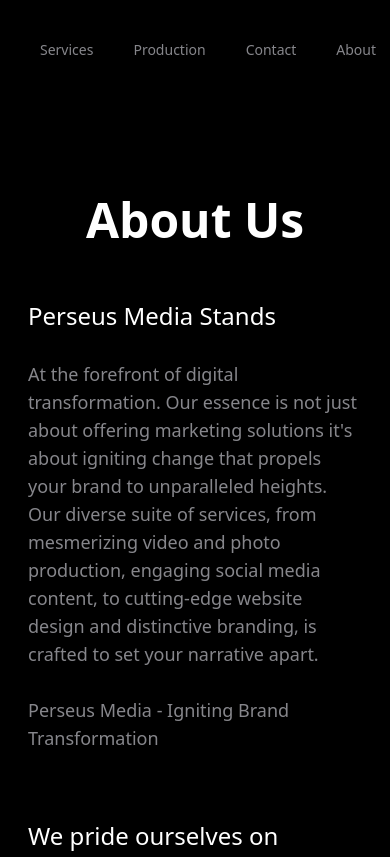
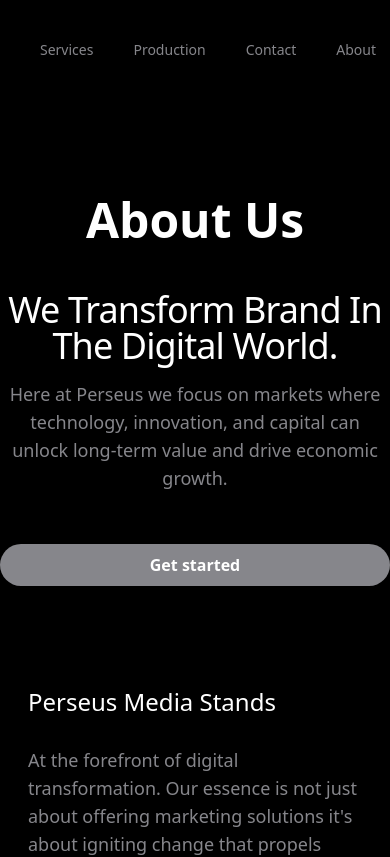
Before and after one commit to aryangh1/perseus-website, a React (Vite) app: page /about in a window 390 px wide. Shown: the top 857 px of the page. Built offline with nearby package versions, Linux system fonts and the light colour scheme.

Commit message:
feature implemented on about section, contact us (textbox area) ui issue fixed on mobile devices. solved some padding issue for better user experience on gallery component on both desktop devices and mobile devices. color of buttons changed.

```diff
--- a/src/App.css
+++ b/src/App.css
@@ -39,7 +39,7 @@
   }
 
   .btn {
-    @apply px-5 py-2 rounded-3xl bg-blue my-5 hover:bg-transparent border border-transparent hover:border hover:text-blue hover:border-blue;
+    @apply px-5 py-2 rounded-3xl bg-gray my-5 hover:bg-transparent border border-transparent hover:border hover:border-gray transition-all duration-500 font-extrabold;
   }
 
   .color-container {
--- a/src/components/AboutSection.jsx
+++ b/src/components/AboutSection.jsx
@@ -2,9 +2,9 @@
 
 const AboutSection = () => {
   return (
-    <div className="mx-auto w-full max-w-7xl px-5 py-12 md:px-10 md:py-16 lg:py-20">
+    <div className="mx-auto w-full max-w-7xl px-5 py-6 md:px-10">
       <div className="flex flex-col gap-5 md:flex-row">
-        <div className="flex flex-col gap-6 md:gap-16 lg:gap-20">
+        <div className="flex flex-col gap-6">
           {aboutSection.map((about) => (
             <div className="p-2 sm:px-2" key={about.id}>
               <h3 className="mb-7 text-2xl font-medium md:text-3xl">
--- a/src/components/Features.jsx
+++ b/src/components/Features.jsx
@@ -6,7 +6,6 @@
   genesis1Img,
   kengo1Img,
   kengo2Img,
-  CFR1Img,
   droneRealEstateImg,
 } from '../utils';
 
--- a/src/pages/About.jsx
+++ b/src/pages/About.jsx
@@ -4,9 +4,25 @@
   return (
     <section>
       <div className="mt-24 mb-24">
-        <h2 className="text-5xl lg:text-7xl font-semibold capitalize text-center">
+        <h1 className="text-5xl lg:text-7xl font-semibold capitalize text-center">
           About us
-        </h2>
+        </h1>
+
+        <div className="mx-auto max-w-screen-xl text-center py-12">
+          <h2 className="mb-4 text-4xl tracking-tight leading-none text-white md:text-5xl lg:text-6xl capitalize">
+            We transform brand in the digital world.
+          </h2>
+          <p className="mb-8 text-lg font-normal lg:text-xl sm:px-16 lg:px-48 hiw-text">
+            Here at Perseus we focus on markets where technology, innovation,
+            and capital can unlock long-term value and drive economic growth.
+          </p>
+          <div className="flex flex-col space-y-4 sm:flex-row sm:justify-center sm:space-y-0">
+            <a href="/contact" className="btn px-12">
+              Get started
+            </a>
+          </div>
+        </div>
+
         <AboutSection />
       </div>
     </section>
--- a/src/pages/Contact.jsx
+++ b/src/pages/Contact.jsx
@@ -17,22 +17,19 @@
       </div>
 
       <div className="isolate px-6 lg:px-8">
-        <div
-          className="absolute inset-x-0 top-[-10rem] -z-10 transform-gpu overflow-hidden blur-3xl sm:top-[-20rem]"
+        {/* <div
+          className="absolute inset-x-0 top-[-10rem] -z-99 transform-gpu overflow-hidden blur-3xl sm:top-[-20rem]"
           aria-hidden="true"
         >
-          {/* <div
-            className="-z-10 relative left-1/2 aspect-[600/678] w-[36.125rem] max-w-none -translate-x-1/2 rotate-[30deg] bg-gradient-to-tr from-[#ff80b5] to-[#9089fc] opacity-30 sm:left-[calc(50%-40rem)] sm:w-[72.1875rem]"
+          <div
+            className="-z-99 relative left-1/2 aspect-[600/678] w-[36.125rem] max-w-none -translate-x-1/2 rotate-[30deg] bg-gradient-to-tr from-[#ff80b5] to-[#9089fc] opacity-30 sm:left-[calc(50%-40rem)] sm:w-[72.1875rem]"
             style={{
               clipPath:
                 'polygon(74.1% 44.1%, 100% 61.6%, 97.5% 26.9%, 85.5% 0.1%, 80.7% 2%, 72.5% 32.5%, 60.2% 62.4%, 52.4% 68.1%, 47.5% 58.3%, 45.2% 34.5%, 27.5% 76.7%, 0.1% 64.9%, 17.9% 100%, 27.6% 76.8%, 76.1% 97.7%, 74.1% 44.1%)',
             }}
-          /> */}
-        </div>
+          />
+        </div> */}
         <div className="mx-auto max-w-2xl text-center">
-          {/* <h2 className="text-3xl font-bold tracking-tight text-white sm:text-4xl">
-            Contact Us
-          </h2> */}
           <p className="text-lg leading-8 hiw-text">
             Reach out now and take the first step towards achieving your goals.
           </p>
@@ -173,7 +170,7 @@
                 />
               </div>
             </div>
-            <div className="sm:col-span-2">
+            <div className="col-span-2">
               <label
                 htmlFor="message"
                 className="block text-sm font-semibold leading-6 text-white"
@@ -222,13 +219,11 @@
             </Switch.Group> */}
           </div>
           <div className="mt-8 mb-12">
-            <a href="https://perseustudio.com">
-              <button
-                type="submit"
-                className="block w-full rounded-md bg-indigo-600 px-3.5 py-2.5 text-center text-sm font-semibold text-white shadow-sm hover:bg-indigo-800 focus-visible:outline focus-visible:outline-2 focus-visible:outline-offset-2 focus-visible:outline-indigo-600 transition-all"
-              >
-                Submit
-              </button>
+            <a
+              href="https://perseustudio.com"
+              className="btn block w-full text-center"
+            >
+              <button type="submit">Submit</button>
             </a>
           </div>
         </form>
```
